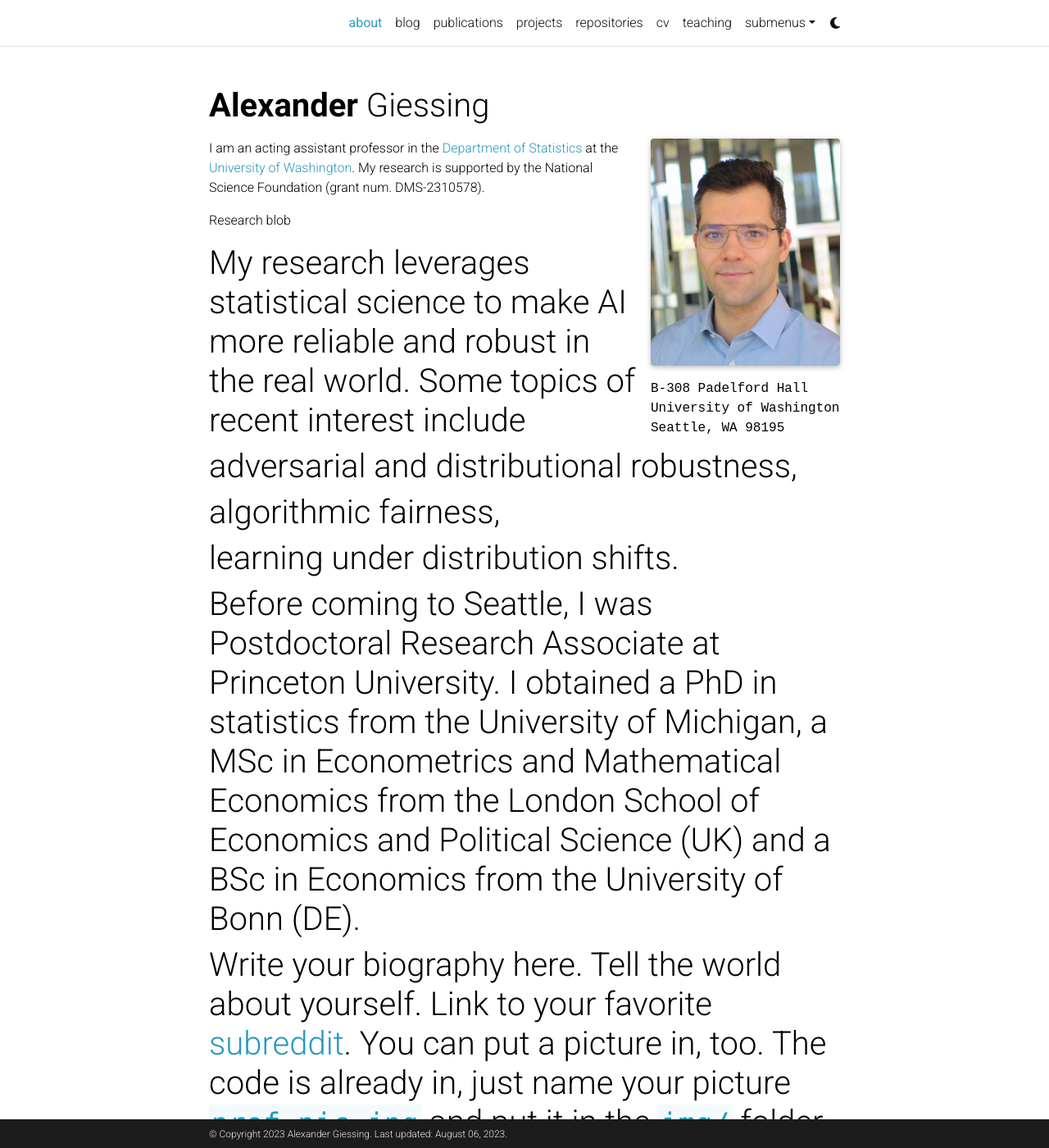
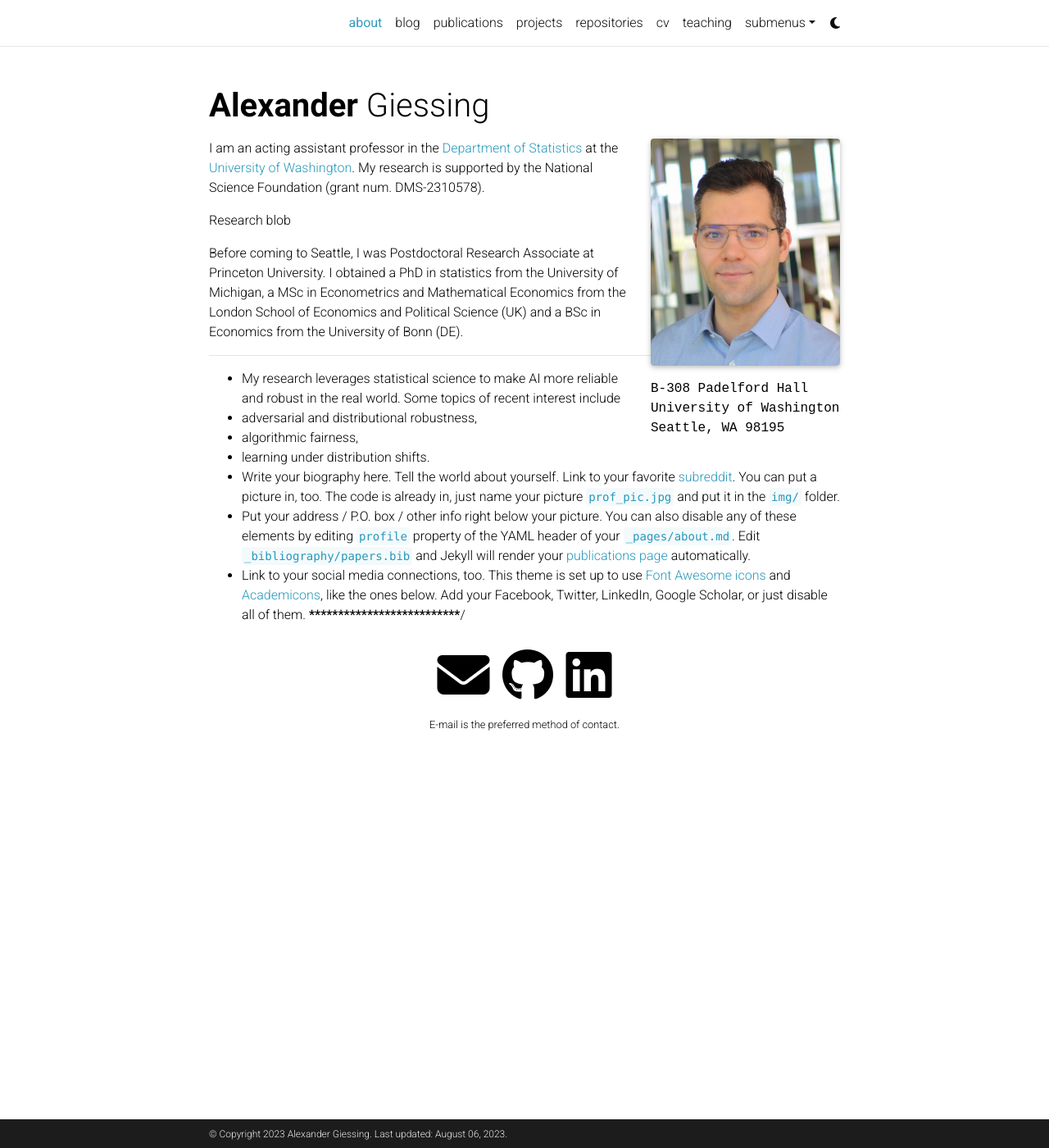
Before and after one commit to agiessing/agiessing.github.io, a Jekyll site: the page built from _pages/about.md, in a window 1280 px wide and 1400 px high. Shown: the whole window at 82% size. Built offline with Jekyll 4.4.1, drawn with Linux system fonts in a browser that asks for light colours; full-size pictures stand in for the smaller copies a plugin makes; comment, search, counter and statistics services are not loaded; a style sheet for code colours, icons or effects is not loaded.

Commit message:
Update about.md

```diff
--- a/_pages/about.md
+++ b/_pages/about.md
@@ -23,15 +23,18 @@
 
 Research blob
 
-# My research leverages statistical science to make AI more reliable and robust in the real world. Some topics of recent interest include
-
-# adversarial and distributional robustness,
-# algorithmic fairness,
-# learning under distribution shifts.
-# Before coming to Seattle, I was Postdoctoral Research Associate at Princeton University. I obtained a PhD in statistics from the University of Michigan, a MSc in Econometrics and Mathematical Economics from the London School of Economics and Political Science (UK) and a BSc in Economics from the University of Bonn (DE).
+Before coming to Seattle, I was Postdoctoral Research Associate at Princeton University. I obtained a PhD in statistics from the University of Michigan, a MSc in Econometrics and Mathematical Economics from the London School of Economics and Political Science (UK) and a BSc in Economics from the University of Bonn (DE).
 
 
 
-# Write your biography here. Tell the world about yourself. Link to your favorite [subreddit](http://reddit.com). You can put a picture in, too. The code is already in, just name your picture `prof_pic.jpg` and put it in the `img/` folder.
-# Put your address / P.O. box / other info right below your picture. You can also disable any of these elements by editing `profile` property of the YAML header of your `_pages/about.md`. Edit `_bibliography/papers.bib` and Jekyll will render your [publications page](/al-folio/publications/) automatically.
-# Link to your social media connections, too. This theme is set up to use [Font Awesome icons](http://fortawesome.github.io/Font-Awesome/) and [Academicons](https://jpswalsh.github.io/academicons/), like the ones below. Add your Facebook, Twitter, LinkedIn, Google Scholar, or just disable all of them.
+
+
+*******************************************************************************
+ * My research leverages statistical science to make AI more reliable and robust in the real world. Some topics of recent interest include
+ * adversarial and distributional robustness,
+ * algorithmic fairness,
+ * learning under distribution shifts.
+ * Write your biography here. Tell the world about yourself. Link to your favorite [subreddit](http://reddit.com). You can put a picture in, too. The code is already in, just name your picture `prof_pic.jpg` and put it in the `img/` folder.
+ * Put your address / P.O. box / other info right below your picture. You can also disable any of these elements by editing `profile` property of the YAML header of your `_pages/about.md`. Edit `_bibliography/papers.bib` and Jekyll will render your [publications page](/al-folio/publications/) automatically.
+ * Link to your social media connections, too. This theme is set up to use [Font Awesome icons](http://fortawesome.github.io/Font-Awesome/) and [Academicons](https://jpswalsh.github.io/academicons/), like the ones below. Add your Facebook, Twitter, LinkedIn, Google Scholar, or just disable all of them.
+ ******************************************************************************/
```
